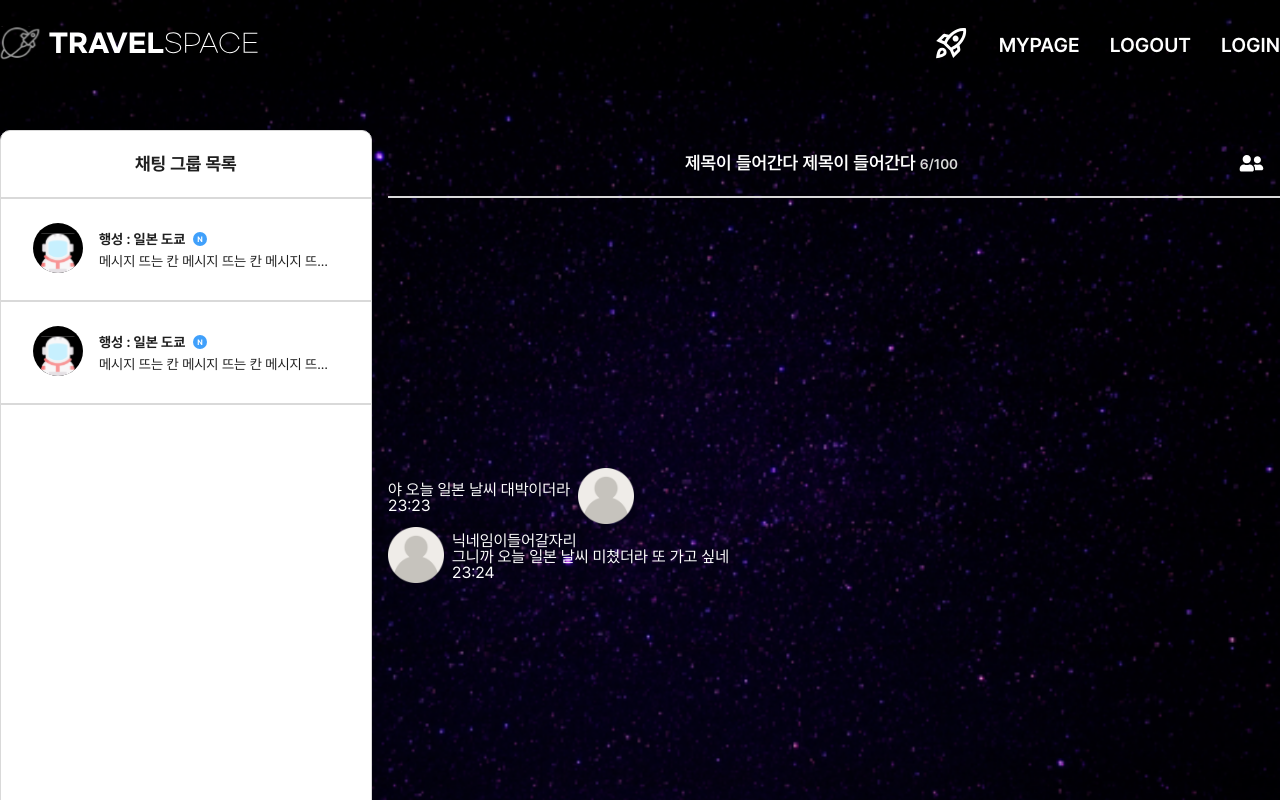
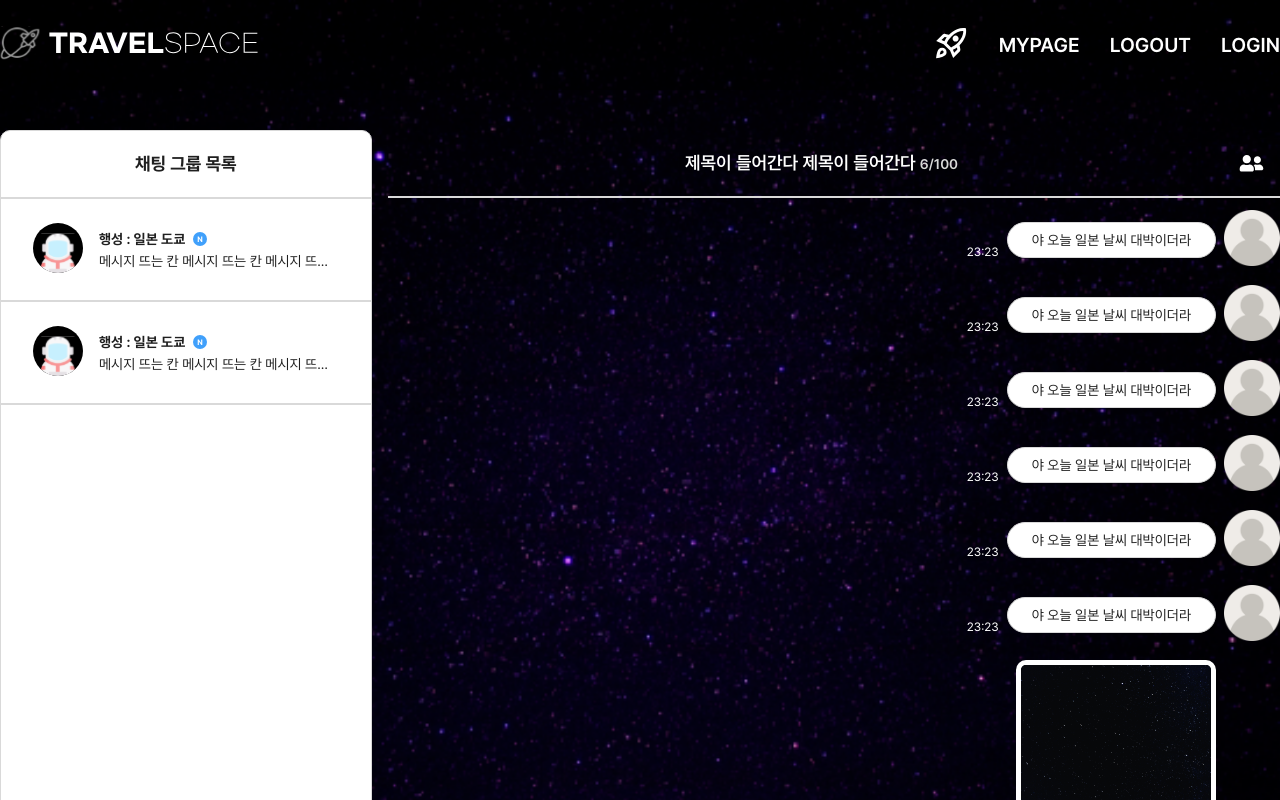
Before and after one commit to Travel-Space/client, a Next.js app: page /chat in a window 1280 px wide. Shown: the top 800 px of the page. Built offline with nearby package versions, Linux system fonts and the light colour scheme.

Commit message:
design: message 본문 디자인

```diff
--- a/src/app/chat/Content/Message/index.styled.ts
+++ b/src/app/chat/Content/Message/index.styled.ts
@@ -1,9 +1,26 @@
-import { flexAlignCenter } from "@/styles/common";
+import { flexAlignCenter, flexCenter, flexColumn } from "@/styles/common";
 import styled from "styled-components";
 
+export const Body = styled.div`
+  height: 685px;
+  overflow: auto; /* 세로 스크롤을 활성화 */
+  padding: 12px 0 12px 0;
+`;
+
 export const Message = styled.div`
-  ${flexAlignCenter};
+  ${flexCenter};
+  justify-content: ${props => (props.message === "my" || props.message === "photo" ? "flex-end" : "flex-start")};
   gap: 8px;
+  width: 100%;
+`;
+
+export const PhotoMessage = styled(Message)`
+  align-items: flex-end;
+`;
+
+export const MessageBox = styled.div`
+  ${flexColumn}
+  gap: 16px;
 `;
 
 export const Image = styled.img`
@@ -11,4 +28,42 @@ export const Image = styled.img`
   height: 56px;
 `;
 
-export const Intro = styled.div``;
+export const Info = styled.div`
+  ${flexColumn}
+  gap: 8px;
+`;
+
+export const Intro = styled.div`
+  display: flex;
+  align-items: flex-end;
+  gap: 8px;
+
+  > div {
+    font-size: ${({ theme }) => theme.FONT_SIZE.xs};
+  }
+`;
+
+export const Nickname = styled.div`
+  font-size: ${({ theme }) => theme.FONT_SIZE.sm};
+  font-family: ${({ theme }) => theme.FONT_WEIGHT.bold};
+`;
+
+export const TextContent = styled.span`
+  background: #fff;
+  padding: 10px 24px;
+  ${flexAlignCenter}
+  border-radius: 20px;
+  border: 1px solid #d9d9d9;
+  color: ${({ theme }) => theme.PALETTE.black};
+  font-size: ${({ theme }) => theme.FONT_SIZE.sm};
+`;
+
+export const Images = styled.div`
+  > img {
+    width: 200px;
+    height: 200px;
+    object-fit: cover;
+    border-radius: 10px;
+    border: 5px solid #fff;
+  }
+`;
--- a/src/app/chat/Content/Message/index.tsx
+++ b/src/app/chat/Content/Message/index.tsx
@@ -2,27 +2,50 @@ import * as S from "./index.styled";
 
 export default function Message() {
   return (
-    <div>
+    <S.Body>
       {/* 날짜가 변경될 때마다 표시되어야 할 선 */}
 
-      {/* 내가 보낸 메시지 */}
-      <MyMessage />
+      <S.MessageBox>
+        {/* 내가 보낸 메시지 */}
+        <MyMessage />
+        <MyMessage />
+        <MyMessage />
+        <MyMessage />
+        <MyMessage />
+        <MyMessage />
+        <PhotoMessage />
 
-      {/* 남이 보낸 메시지 */}
-      <SomeoneMessage />
-    </div>
+        {/* 남이 보낸 메시지 */}
+        <SomeoneMessage />
+        <SomeoneMessage />
+      </S.MessageBox>
+    </S.Body>
   );
 }
 
+const PhotoMessage = () => {
+  return (
+    <S.PhotoMessage message={"photo"}>
+      <S.Intro>
+        <div>23:23</div>
+        <S.Images>
+          <img src="/assets/img/background/background-3.png" />
+        </S.Images>
+      </S.Intro>
+      <div>
+        <S.Image src="/assets/img/icons/profileImage.png" />
+      </div>
+    </S.PhotoMessage>
+  );
+};
+
 const MyMessage = () => {
   return (
-    <S.Message>
-      <div>
-        <div>
-          <span>야 오늘 일본 날씨 대박이더라</span>
-        </div>
+    <S.Message message={"my"}>
+      <S.Intro>
         <div>23:23</div>
-      </div>
+        <S.TextContent>야 오늘 일본 날씨 대박이더라</S.TextContent>
+      </S.Intro>
       <div>
         <S.Image src="/assets/img/icons/profileImage.png" />
       </div>
@@ -32,17 +55,17 @@ const MyMessage = () => {
 
 const SomeoneMessage = () => {
   return (
-    <S.Message>
+    <S.Message message={"someone"}>
       <div>
         <S.Image src="/assets/img/icons/profileImage.png" />
       </div>
-      <div>
-        <div>닉네임이들어갈자리</div>
-        <div>
-          <div>그니까 오늘 일본 날씨 미쳤더라 또 가고 싶네</div>
+      <S.Info>
+        <S.Nickname>닉네임이 들어갈 자리</S.Nickname>
+        <S.Intro>
+          <S.TextContent>그니까 오늘 일본 날씨 미쳤더라 또 가고 싶네</S.TextContent>
           <div>23:24</div>
-        </div>
-      </div>
+        </S.Intro>
+      </S.Info>
     </S.Message>
   );
 };
```
